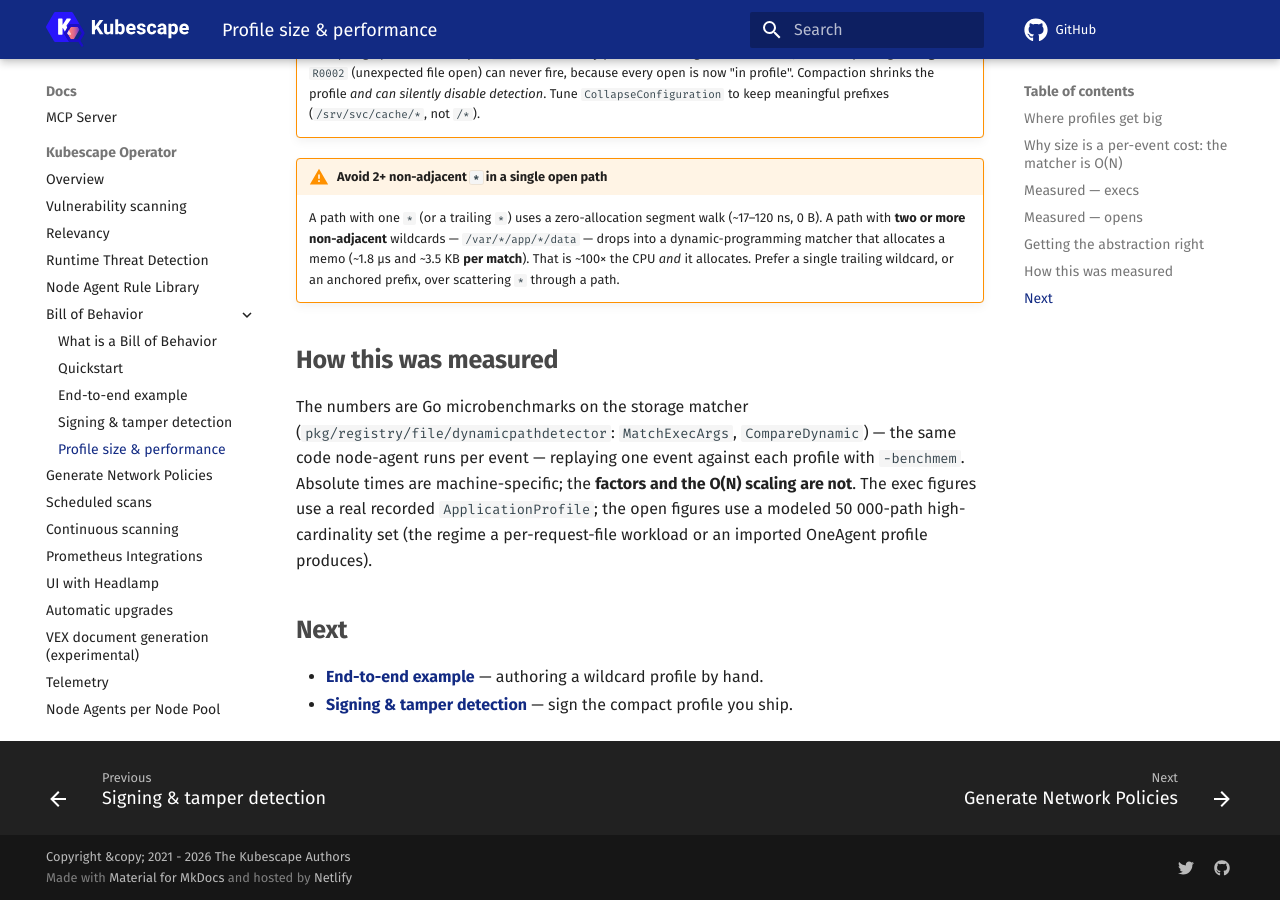
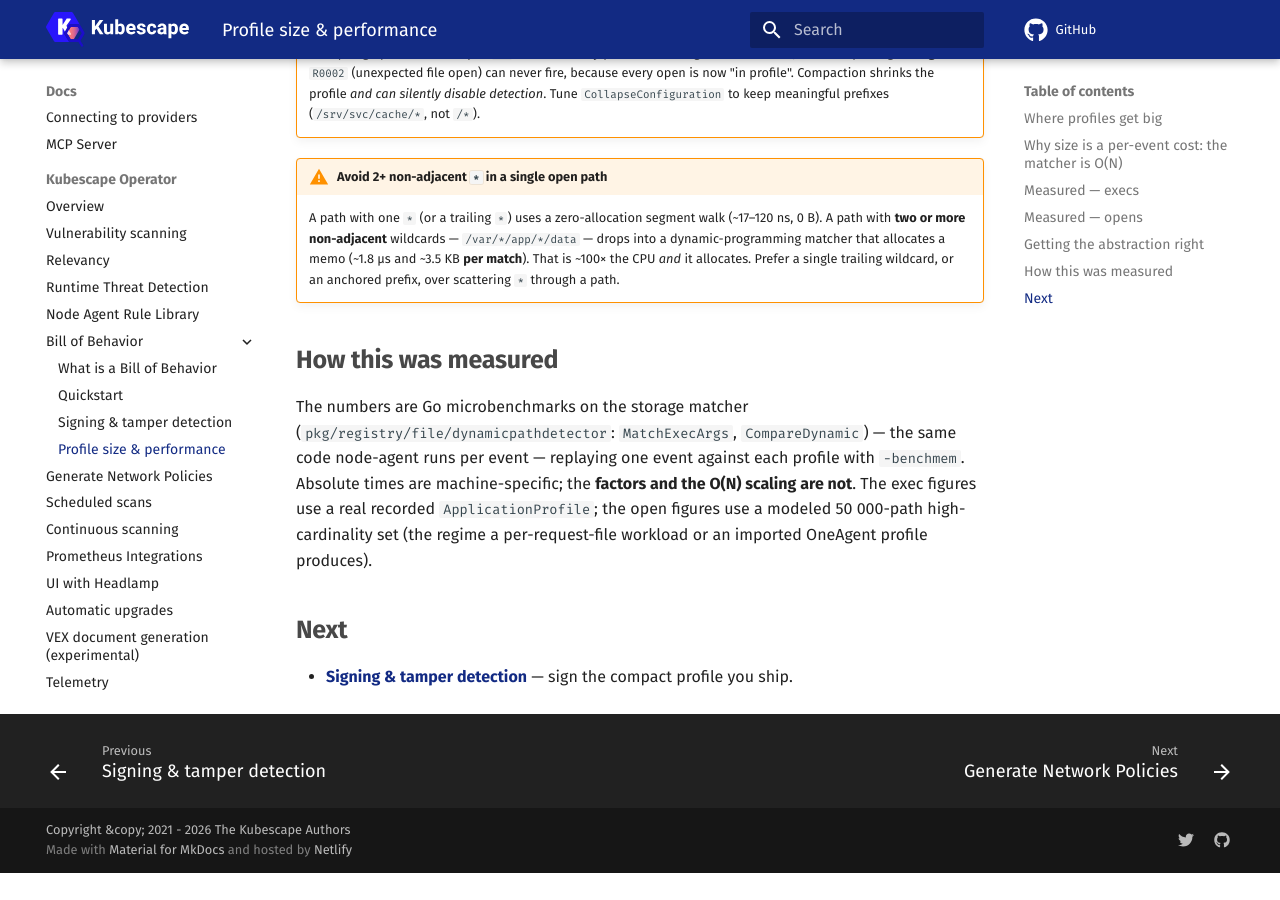
Before and after one commit to kubescape/kubescape.io, an MkDocs documentation site: the page built from docs/docs/operator/bill-of-behavior/profile-size-and-performance.md, in a window 1280 px wide and 900 px high, scrolled down 2378 px. Built offline with MkDocs 1.6.1 and Material for MkDocs 9.7.7, drawn with Linux system fonts in a browser that asks for light colours; comment, search, counter and statistics services are not loaded; after the commit the page ends 3251 px from its top, so only the background shows below that.

Commit message:
docs(bob): drop the deleted end-to-end example from nav + fix dangling link
Signed-off-by: entlein <einentlein@gmail.com>

```diff
--- a/docs/docs/operator/bill-of-behavior/profile-size-and-performance.md
+++ b/docs/docs/operator/bill-of-behavior/profile-size-and-performance.md
@@ -101,6 +101,4 @@
 
 ## Next
 
-- **[End-to-end example](tutorial.md#authoring-a-production-profile-with-wildcards)** — authoring a
-  wildcard profile by hand.
 - **[Signing &amp; tamper detection](signing-and-tamper.md)** — sign the compact profile you ship.
--- a/mkdocs.yml
+++ b/mkdocs.yml
@@ -66,7 +66,6 @@
             - 'Bill of Behavior':
                 - 'What is a Bill of Behavior': 'docs/operator/bill-of-behavior/index.md'
                 - 'Quickstart': 'docs/operator/bill-of-behavior/quickstart.md'
-                - 'End-to-end example': 'docs/operator/bill-of-behavior/tutorial.md'
                 - 'Signing &amp; tamper detection': 'docs/operator/bill-of-behavior/signing-and-tamper.md'
                 - 'Profile size &amp; performance': 'docs/operator/bill-of-behavior/profile-size-and-performance.md'
             - 'Generate Network Policies': 'docs/operator/network-policy-generation.md'
```
